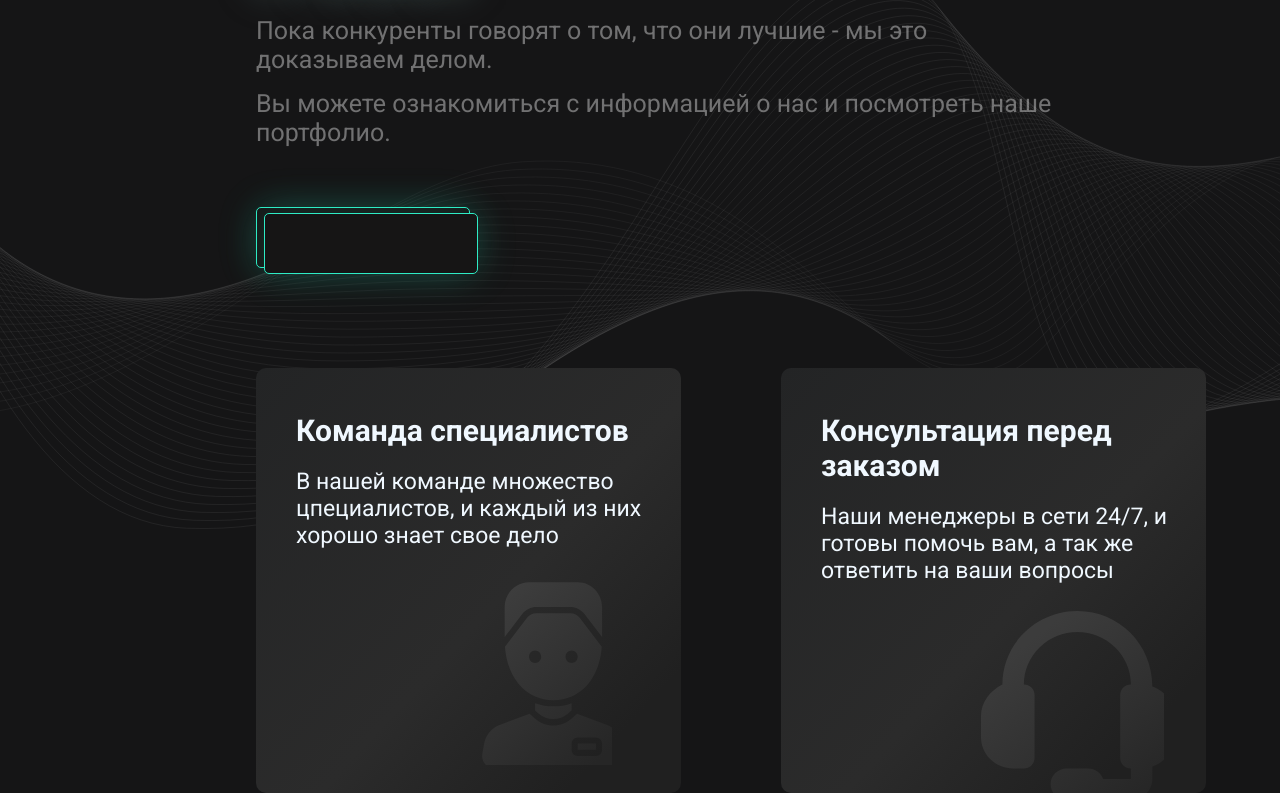
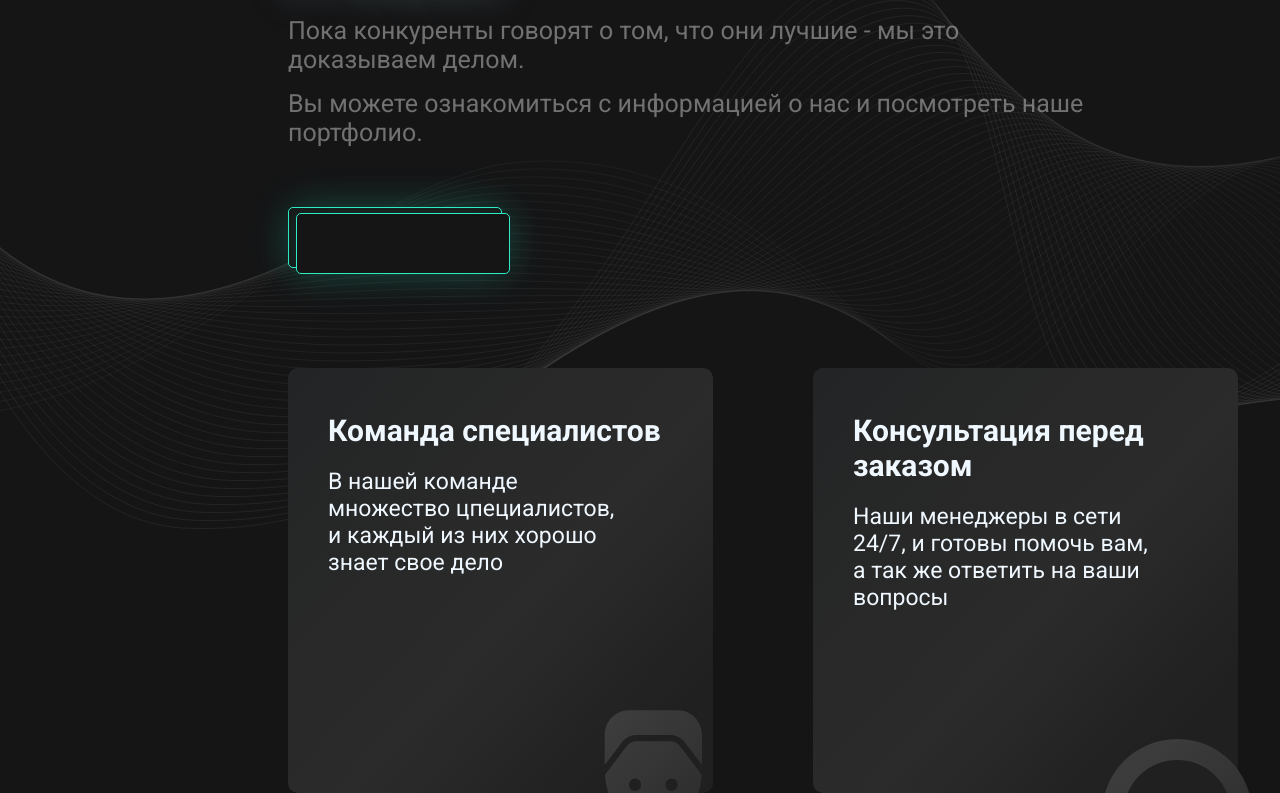
Before and after one commit to EHoTiNKA/testLending, a React (Vite) app: page / in a window 1280 px wide. Shown: the part 1374-2167 px from the top of the page. Built offline with nearby package versions, Linux system fonts and the light colour scheme.

Commit message:
cardGridFix

```diff
--- a/src/component/styles/SecondPageCard.scss
+++ b/src/component/styles/SecondPageCard.scss
@@ -29,14 +29,14 @@
     padding-left: 40px;
     font-size: 23px;
     color: aliceblue;
-    min-width: 300px;
+    max-width: 80%;
     font-family: "Lato", sans-serif;
     font-family: "Noto Sans KR", sans-serif;
     font-family: "Roboto", sans-serif;
   }
 
   .cardImage {
-    margin-left: 200px;
-    margin-top: 27px;
+    margin-left: 63%;
+    margin-top: 30%;
   }
 }
--- a/src/widgets/styles/SecondBody.scss
+++ b/src/widgets/styles/SecondBody.scss
@@ -39,7 +39,7 @@
 
 .secondBodyContent{
 
-    width: 60%;
+    width: 55%;
     margin: auto;
     margin-top: 125px;
 
```
